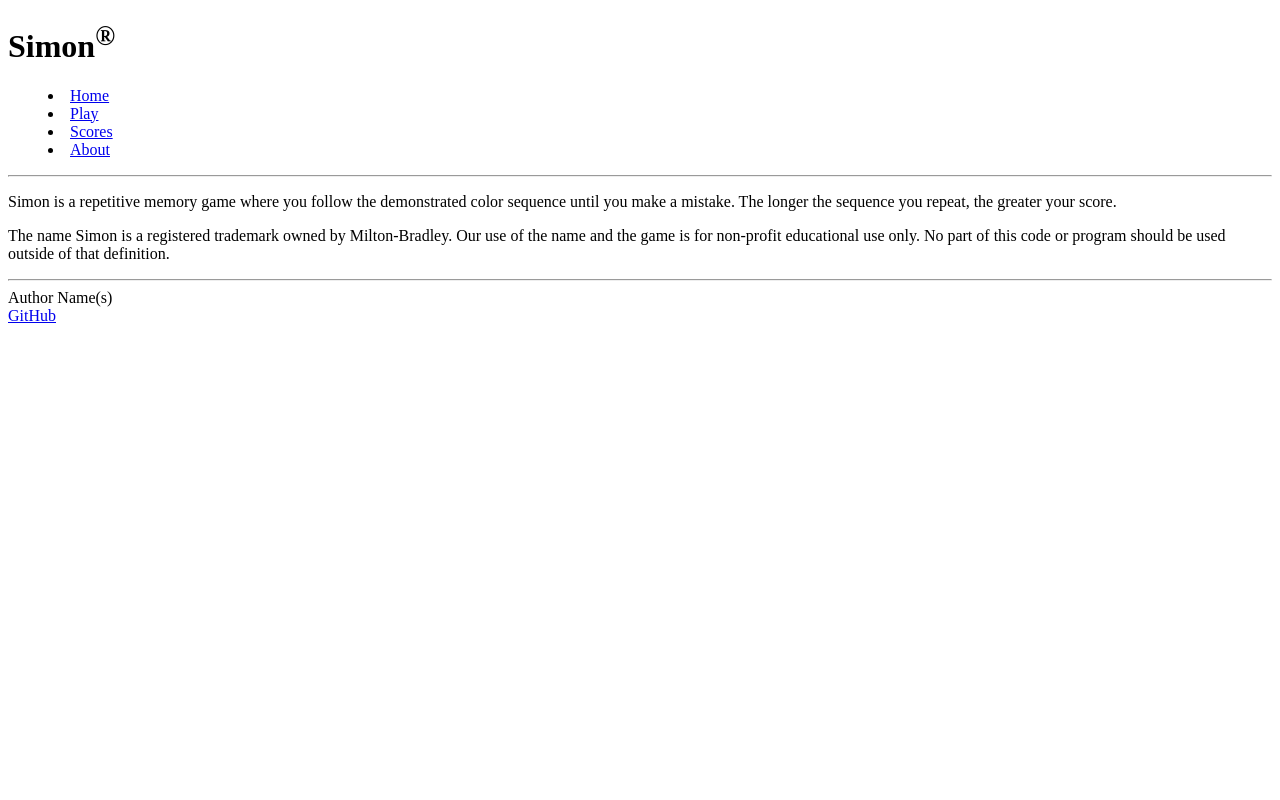
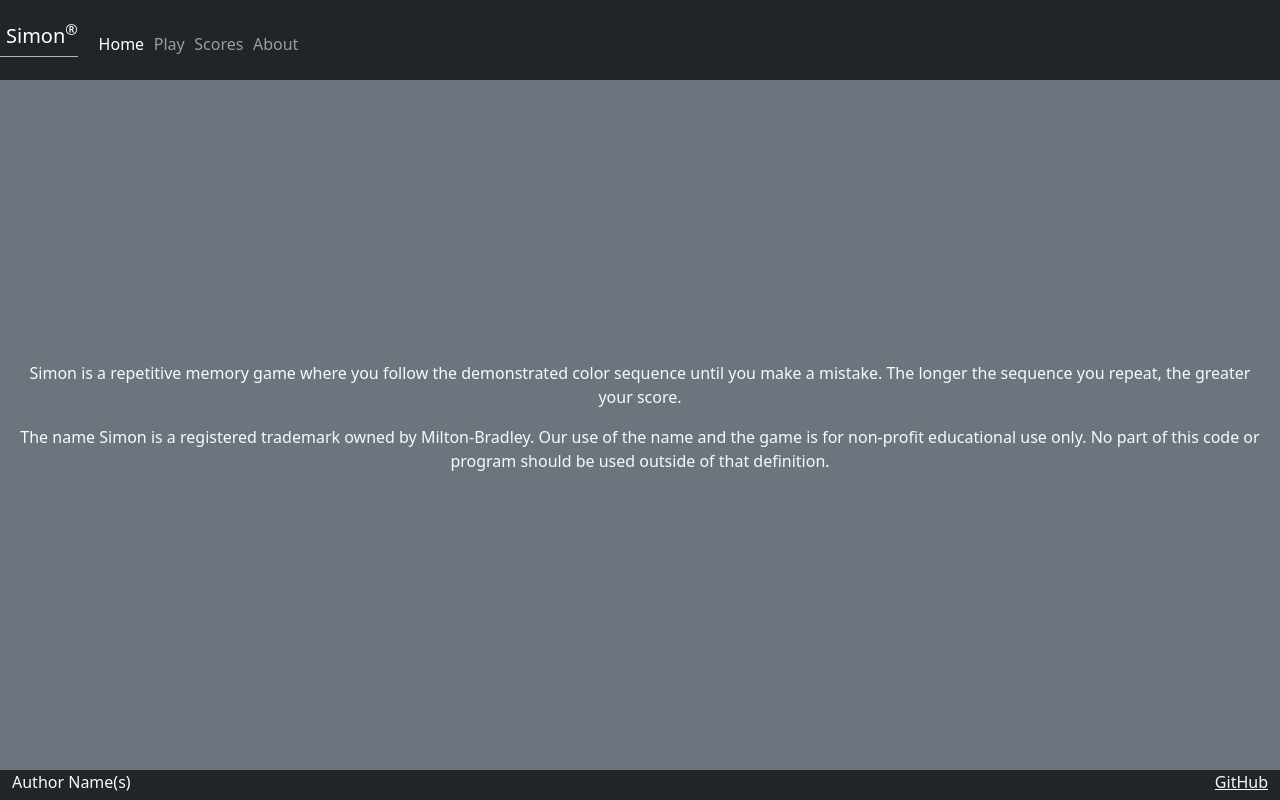
Before and after one commit to heeeedjr/simon, a plain HTML site: page about.html in a window 1280 px wide. Drawn offline with nearby package versions, Linux system fonts and the light colour scheme.

Commit message:
finished about.html

```diff
--- a/about.html
+++ b/about.html
@@ -1,35 +1,43 @@
 <!DOCTYPE html>
-<html>
+<html lang="en">
     <head>
-        <meta charset="UTF-8" />
-        <meta name="viewport" content="width=device-width, initial-scale=1.0" />
-        <title>About</title>
-        <link rel="icon" href="favicon.ico" />
+        <meta charset="UTF-8">
+        <meta name="viewport" content="width=device-width, initial-scale=1.0">
+        <title>Simon</title>
+        <link rel="icon" href="favicon.ico"/>
+        <!--CSS-->
+        <link rel="stylesheet" href="main.css"/>
+        <!--Bootstrap-->
+        <link
+            href="https://cdn.jsdelivr.net/npm/bootstrap@5.3.0-alpha1/dist/css/bootstrap.min.css"
+            rel="stylesheet"
+            integrity="sha384-GLhlTQ8iRABdZLl6O3oVMWSktQOp6b7In1Zl3/Jr59b6EGGoI1aFkw7cmDA6j6gD"
+            crossorigin="anonymous"
+        />
     </head>
-    <body>
-        <header>
-            <h1>Simon<sup>&reg;</sup></h1>
-
-            <nav>
-                <menu>
-                    <li>
-                        <a href="index.html">Home</a>
+    <body class="bg-dark text-light">
+        <header class="container-fluid">
+            <nav class="navbar fixed-top navbar-dark">
+                <a class="navbar-brand" href="#">Simon<sup>&reg;</sup></a>
+                <menu class="navbar-nav">
+                    <li class="nav-item">
+                        <a class="nav-link active" href="index.html">Home</a>
                     </li>
-                    <li>
-                        <a href="play.html">Play</a>
+                    <li class="nav-item">
+                        <a class="nav-link" href="play.html">Play</a>
                     </li>
-                    <li>
-                        <a href="scores.html">Scores</a>
+                    <li class="nav-item">
+                        <a class="nav-link" href="scores.html">Scores</a>
                     </li>
-                    <li>
-                        <a href="about.html">About</a>
+                    <li class="nav-item">
+                        <a class="nav-link" href="about.html">About</a>
                     </li>
                 </menu>
             </nav>
-        <hr />
         </header>
 
-        <main>
+        <main class="container-fluid bg-secondary text-center">
+            <div>
                 <p>
                     Simon is a repetitive memory game where you follow the demonstrated
                     color sequence until you make a mistake. The longer the sequence you
@@ -40,13 +48,14 @@
                     use of the name and the game is for non-profit educational use only. No
                     part of this code or program should be used outside of that definition.
                 </p>
+            </div>
         </main>
 
-        <footer>
-        <hr />
-            <span class="authors">Author Name(s)</span>
-            <br />
-            <a href="https://github.com/heeeedjr/simon">GitHub</a>
+        <footer class="bg-dark">
+            <div class="container-fluid">
+                <span class="text-reset">Author Name(s)</span>
+                <a class="text-reset" href="https://github.com/heeeedjr/simon">GitHub</a>
+            </div>
         </footer>
     </body>
 </html>
```
Lines whose indentation alone changed are shown as unchanged.
